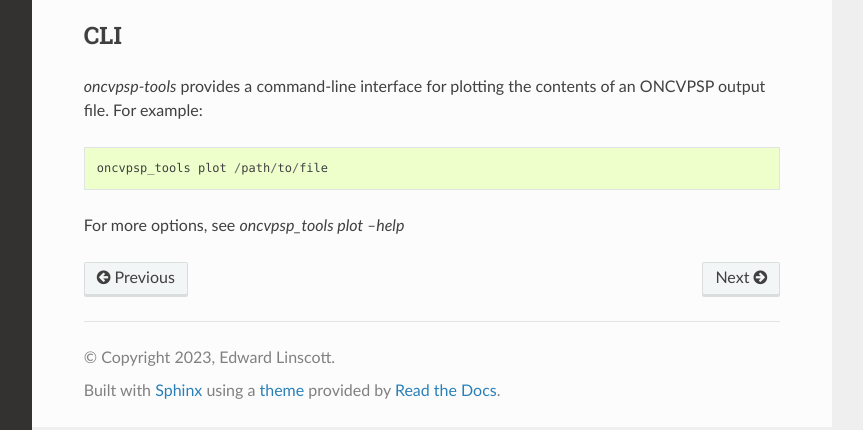
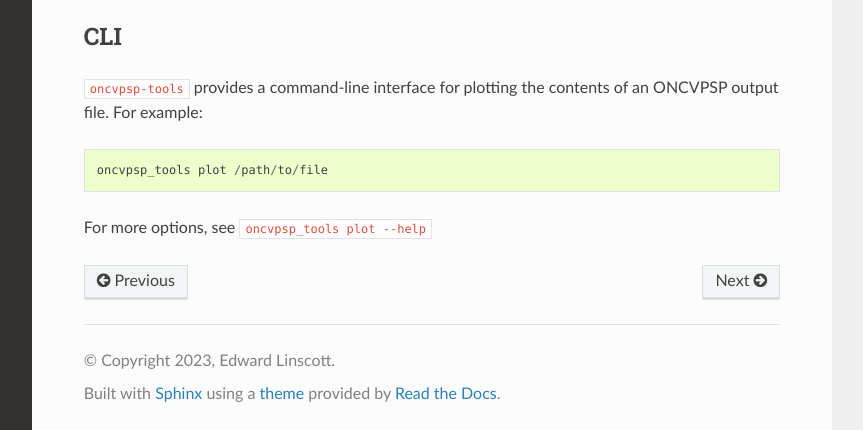
Before and after one commit to pseudopotential-tools/oncvpsp-tools, a Sphinx documentation site: the page built from docs/source/usage.rst, in a window 1280 px wide and 947 px high, cut to the strip 517-947 px from the top of the window. Shown: the whole strip, without its empty margins (268-1131 px from the left). Built offline with Sphinx 7.4.7 and the Read the Docs theme 2.0.0, drawn with Linux system fonts in a browser that asks for light colours.

Commit message:
Tweak docs

```diff
--- a/docs/source/usage.rst
+++ b/docs/source/usage.rst
@@ -4,7 +4,7 @@ Usage
 API
 ---
 
-`oncvpsp-tools` implements the contents of `oncvpsp.x` input and output files as Python dataclasses. These are
+``oncvpsp-tools`` implements the contents of ``oncvpsp.x`` input and output files as Python dataclasses. These are
 documented below
 
 .. autoclass:: oncvpsp_tools.input.ONCVPSPInput
@@ -16,8 +16,8 @@ documented below
 CLI
 ---
 
-`oncvpsp-tools` provides a command-line interface for plotting the contents of an ONCVPSP output file. For example::
+``oncvpsp-tools`` provides a command-line interface for plotting the contents of an ONCVPSP output file. For example::
 
     oncvpsp_tools plot /path/to/file
 
-For more options, see `oncvpsp_tools plot --help`
+For more options, see ``oncvpsp_tools plot --help``
```
